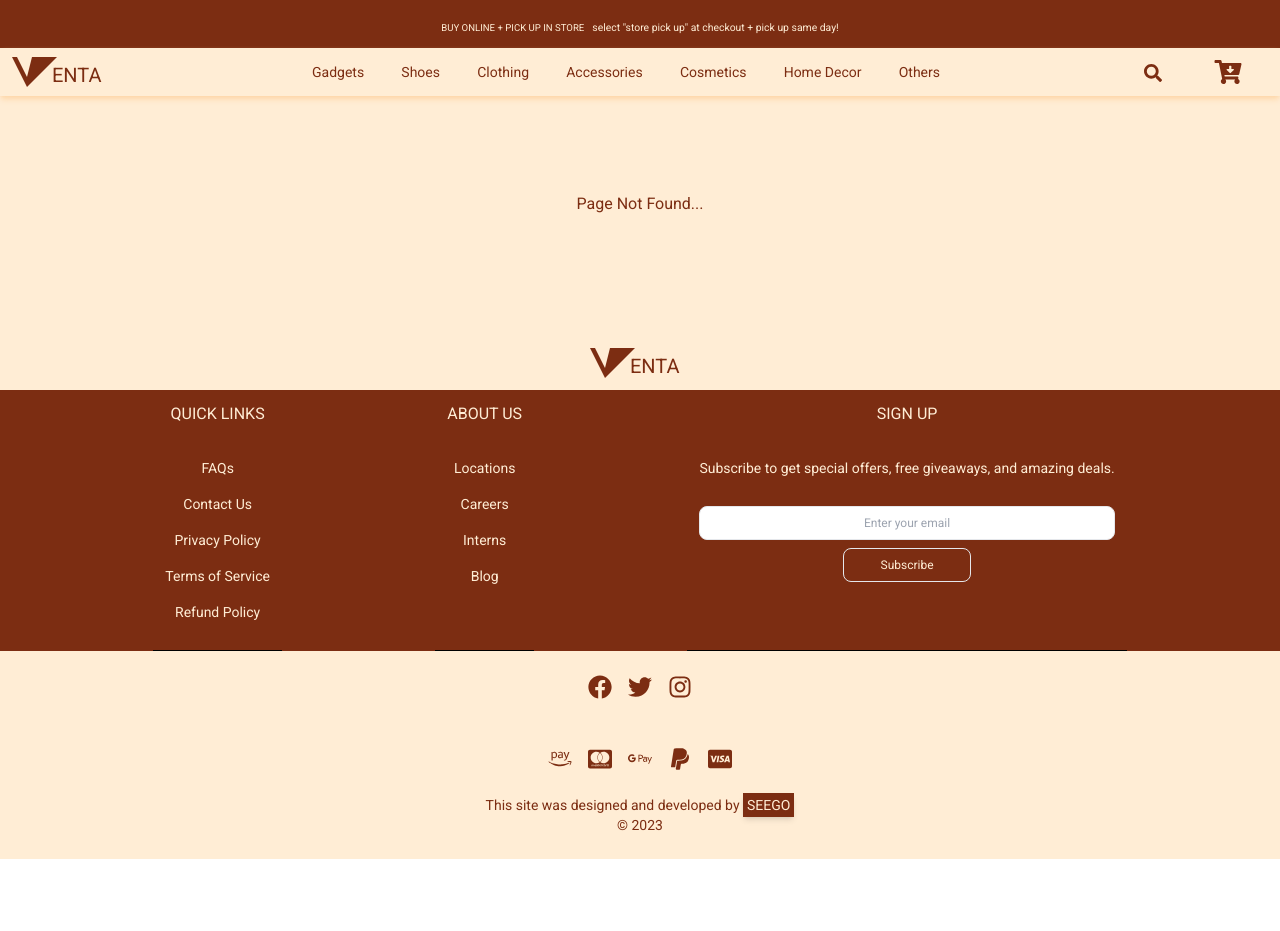
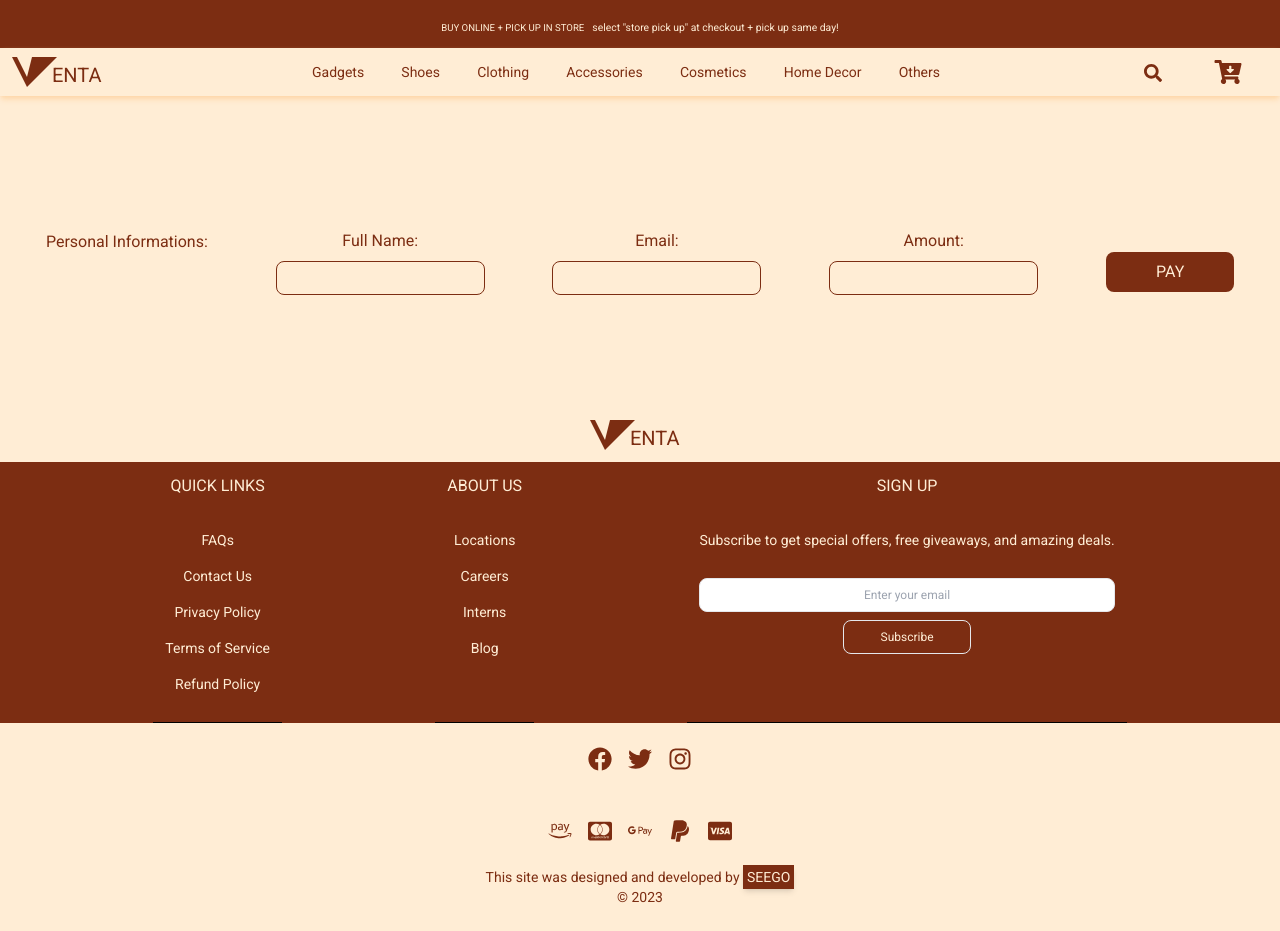
Before and after one commit to s8go/venta-ecommerce, a React (Vite) app: page /payment in a window 1280 px wide. Before the commit the page ends 859 px from the top, so only its background shows below. Built offline with nearby package versions, Linux system fonts and the light colour scheme; a web font is replaced by a local one.

Commit message:
paystack integration done

```diff
--- a/package.json
+++ b/package.json
@@ -9,6 +9,7 @@
     "preview": "vite preview"
   },
   "dependencies": {
+    "@paystack/inline-js": "^2.12.6",
     "@reduxjs/toolkit": "^1.9.1",
     "framer-motion": "^8.4.3",
     "react": "^18.2.0",
--- a/src/App.jsx
+++ b/src/App.jsx
@@ -9,6 +9,7 @@ import Cart from "./Components/Cart/Cart";
 import { useDispatch } from "react-redux/es/exports";
 import {productActions, getSearchResult, selectSearchResult, getCategories, selectCategories } from "./redux/ProductsSlice";
 import NoticePage from "./Components/Others/NoticePage";
+import PaystackInt from "./Components/Cart/PaystackInt";
 
 
 
@@ -34,6 +35,8 @@ useEffect(()=>{
     <Route path="/products/:id" element={ <Products selecter={selectCategories} getter={getCategories}/>}/>
     <Route path="/product/:id" element={ <ViewProduct />}/>
     <Route path="/cart" element={ <Cart />}/>
+    <Route path="/payment" element={ <PaystackInt/>}/>
+
   <Route path="/search/:id" element={<Products  selecter={selectSearchResult} getter={getSearchResult}/>}/>
     <Route path="*" element={ <NoticePage > Page Not Found...</NoticePage>}/>
      </Routes>
--- a/src/Components/Cart/Cart.jsx
+++ b/src/Components/Cart/Cart.jsx
@@ -3,17 +3,23 @@ import { FaPlus, FaMinus } from "react-icons/fa";
 import { selectCart, productActions } from "../../redux/ProductsSlice";
 import { useSelector, useDispatch } from "react-redux/es/exports";
 import NoticePage from "../Others/NoticePage";
+import { useNavigate } from "react-router-dom";
+import PaystackInt from "./PaystackInt";
 
 const Cart = () => {
   const products = useSelector((state) => selectCart(state));
+  const [pay, setPay] = useState(false)
+
+  const Navigate = useNavigate()
 
   const total = products.reduce((acc, item) => {
     return acc + (item.price * item.quantity);
   }, 0);
 
+
   return (
     <>
-      {products && total > 0 ? (
+      {products && total > 0 && !pay ? (
         <div className="p-4 lg:px-12 mt-24">
           <h1>Cart</h1>
 
@@ -26,11 +32,10 @@ const Cart = () => {
             <div className=" text-black w-full lg:w-1/2 mt-4 lg:mt-0">
               {" "}
               <p className="text-center text-lg pb-4 flex justify-between">
-                <span> Total:</span>${total}
-                <span>{}</span>
+                <span> Total:</span>₦{total * 400}
               </p>
-              <p className=" border text-orange-100 mt-4 bg-orange-900 text-center text-lg p-4 cursor-pointer">
-                Buy With Pay
+              <p className=" border text-orange-100 mt-4 bg-orange-900 text-center text-lg p-4 cursor-pointer" onClick={()=>setPay(true)}>
+                Buy With Paystack
               </p>
               <p className=" border border-orange-900  mt-4 text-center text-lg p-4 cursor-pointer">
                 Buy Online - Pickup in store
@@ -39,7 +44,7 @@ const Cart = () => {
           </div>
         </div>
       ) : (
-        <NoticePage>No item in cart...</NoticePage>
+        products && total > 0 && pay ?  <PaystackInt amount={total * 400} ></PaystackInt> : <NoticePage>No item in cart...</NoticePage>
       )}
     </>
   );
@@ -48,8 +53,9 @@ const Cart = () => {
 export default Cart;
 
 const Prod = ({ product }) => {
-  const [qty, setQty] = useState(product.quantity);
   const dispatch = useDispatch();
+
+
 
   return (
     <>
@@ -110,7 +116,7 @@ const Prod = ({ product }) => {
                 </p>
               </div>
 
-              <p>{"$" + product.price}</p>
+              <p>₦{ product.price * 400}</p>
             </div>
           </div>
         </div>
--- /dev/null
+++ b/src/Components/Cart/PaystackInt.jsx
@@ -0,0 +1,88 @@
+import React, { useState } from "react";
+import PaystackPop from "@paystack/inline-js";
+
+const PaystackInt = ({ amount }) => {
+  const [data, setData] = useState({});
+  console.log(amount);
+
+  function handleChange(e) {
+    const name = e.name;
+    const value = e.value;
+    setData((curr) => {
+      return {
+        ...curr,
+        [name]: value,
+      };
+    });
+  }
+
+  function payment(e) {
+    e.preventDefault();
+    const paystack = new PaystackPop();
+
+    paystack.newTransaction({
+      key: import.meta.env.VITE_PUBLISH_KEY,
+      amount: amount * 100,
+      email: data.email,
+      name: data.fullName,
+      onSuccess(transaction) {
+        alert(`payment complete! ${transaction.reference}`);
+      },
+      onCancel() {
+        alert("trans cancelled");
+      },
+    });
+  }
+
+  return (
+    <form
+      className="m-auto lg:h-96 text-center p-3 pt-32 lg:pt-40 lg:flex  justify-around items-center"
+      onSubmit={payment}
+    >
+
+      <h3 className="text-orange-900 mb-12">Personal Informations:</h3>
+      <div>
+        <label className="text-orange-900" htmlFor="fullName">Full Name:</label>
+        <input
+          type="text"
+
+          className="block outline-none text-orange-900 placeholder:text-orange-200 placeholder:italic bg-orange-100 border border-orange-900 rounded-lg m-auto p-1 px-3 text-base  my-2 "
+       name="fullName"
+          value={data.fullName || ""}
+          onChange={(e) => handleChange(e.target)}
+        />
+      </div>
+      <div>
+        <label className="text-orange-900" htmlFor="email">Email:</label>
+        <input
+          type="text"
+
+          className="block outline-none text-orange-900 placeholder:text-orange-200 placeholder:italic bg-orange-100 border border-orange-900 rounded-lg m-auto p-1 px-3 text-base  my-2 "
+       name="email"
+          value={data.email || ""}
+          onChange={(e) => handleChange(e.target)}
+        />
+      </div>
+      <div>
+        <label className="text-orange-900" htmlFor="amount">Amount:</label>
+
+        <input
+          type="number"
+
+          className="block outline-none text-orange-900 placeholder:text-orange-200 placeholder:italic bg-orange-100 border border-orange-900 rounded-lg m-auto p-1 px-3 text-base  my-2  focuoutline-none"
+          name="amount"
+          value={amount}
+          readOnly
+        />
+      </div>{" "}
+
+      <div>
+      <button type="submit" className="mt-3 p-2 w-32 text-base bg-orange-900 rounded-lg  text-orange-100">
+        PAY
+      </button>
+      </div>
+    </form>
+  );
+};
+
+export default PaystackInt;
--- a/src/Components/Footer/Footer.jsx
+++ b/src/Components/Footer/Footer.jsx
@@ -217,8 +217,7 @@ const Footer = () => {
         <FaCcMastercard className="block mx-2" />
         <FaGooglePay className="block mx-2" />
         <FaPaypal className="block mx-2" />
-        <FaCcVisa className="block mx-2" />
-      </div>
+        <FaCcVisa className="block mx-2" />    </div>
 
       <div className=" text-orange-900 flex flex-col items-center mt-6 text-sm">
         <p>
--- a/src/Components/Products/Items.jsx
+++ b/src/Components/Products/Items.jsx
@@ -28,7 +28,7 @@ const Prod = ({ title, price, image, id }) =>{
         <div className="h-2/5 w-full grid items-center justify-center shadow-orange-200 shadow-md">
           <div className="text-xs lg:text-lg">
             <h5>{title}</h5>
-            <p>${price}</p>
+            <p>₦{price}</p>
           </div>
         </div>
       </motion.div>
--- a/src/Components/Products/Products.jsx
+++ b/src/Components/Products/Products.jsx
@@ -138,7 +138,7 @@ const Products = ({ selecter, getter }) => {
                 <div key={item.id}>
                   <Prod
                     image={item.thumbnail}
-                    price={item.price}
+                    price={item.price *400}
                     title={item.title}
                     id={item.id}
                   />
--- a/src/Components/Products/ViewProduct.jsx
+++ b/src/Components/Products/ViewProduct.jsx
@@ -11,7 +11,6 @@ import Loading from "../Others/Loading";
 const ViewProduct = () => {
   const [size, setSize] = useState(null);
   const product = useSelector(state => selectProductById(state));
-  // const [product, setProduct] = useState([])
   const [prodImage, setProdImage] = useState(0);
   const {id} = useParams()
   const dispatch = useDispatch();
@@ -19,10 +18,6 @@ const ViewProduct = () => {
 
   useEffect(()=>{
     setTimeout(()=>setShowAlert(false), 1000)
-    // setProduct(c =>{
-    //   if(viewedProduct.length > 0) return viewedProduct;
-    //   return null;
-    // })
   })
 
   useEffect(()=>{
@@ -77,18 +72,17 @@ const ViewProduct = () => {
             </motion.h1>
             <p className="text-lg mt-4">
               <span className="inline-block text-red-500 line-through">
-                $
-                {product.price -
-                  ((product.price / 100) * product.discountPercentage).toFixed(
+              ₦
+                {((product.price + ((product.price / 100) * product.discountPercentage)) * 400 ).toFixed(
                     2
                   )}
               </span>{" "}
               <span className="inline-block ml-8 text-green-500">
-                ${product.price}
+              ₦{product.price  * 400}
               </span>{" "}
               <span className="inline-block ml-8">
-                Save $
-                {((product.price / 100) * product.discountPercentage).toFixed(
+                Save
+                ₦{(((product.price / 100) * product.discountPercentage) * 400).toFixed(
                   2
                 )}
               </span>
@@ -147,12 +141,6 @@ const ViewProduct = () => {
               }}>
                 ADD TO CART
               </p>
-              <p className=" border text-orange-100 mt-4 bg-orange-900 text-center text-lg p-4 cursor-pointer">
-                Buy With Pay
-              </p>
-              <p className=" border border-orange-900  mt-4 text-center text-lg p-4 cursor-pointer">
-                Buy Online - Pickup in store
-              </p>
             </div>
           </div>
         </div>
```
Also changed, not shown: 2 other files (tests, documents, lock files or other folders).
